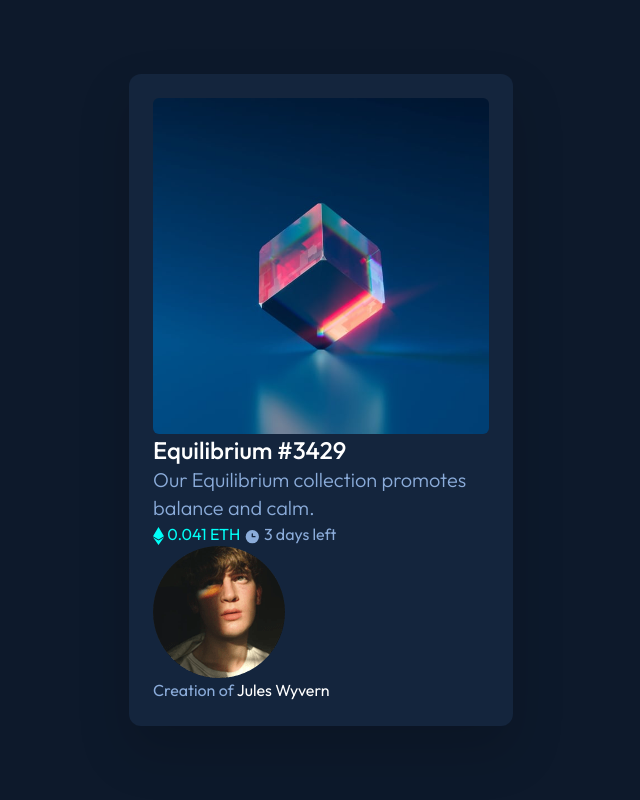
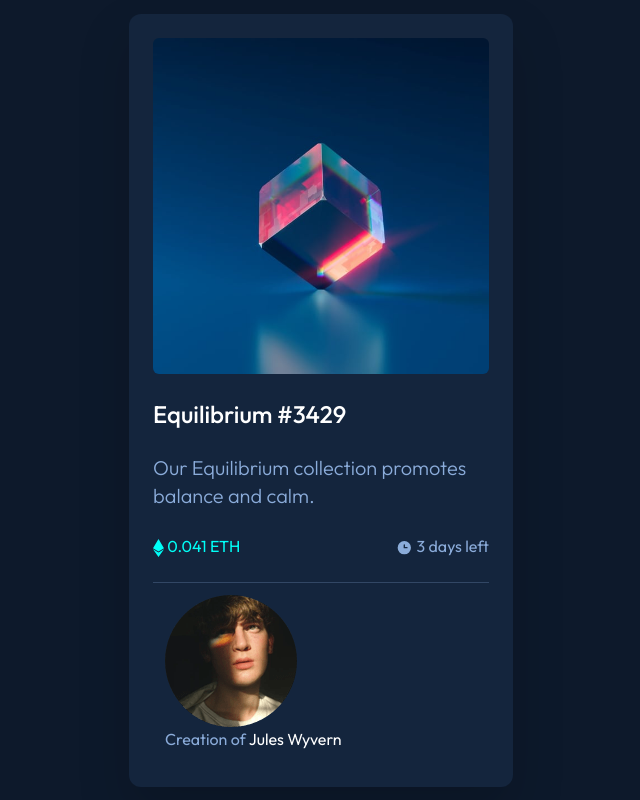
Before and after one commit to pixelzee3/nft-preview-card-component-main, a website built with Parcel: page src/index.html in a window 1280 px wide. Shown: the whole page, without its empty margins (319-959 px from the left). Built offline with nearby package versions, Linux system fonts and the light colour scheme.

Commit message:
Define padding and stuff.

```diff
--- a/src/index.html
+++ b/src/index.html
@@ -23,13 +23,13 @@
       <img
         src="images/image-equilibrium.jpg"
         alt="An NFT of a cube."
-        class="w-full h-auto rounded-md"
+        class="w-full h-auto rounded-md mb-6"
       />
       <h1 class="text-2xl text-white font-medium">Equilibrium #3429</h1>
-      <p class="text-xl font-light text-soft-blue">
+      <p class="text-xl font-light text-soft-blue my-6">
         Our Equilibrium collection promotes balance and calm.
       </p>
-      <div>
+      <div class="flex justify-between mb-6">
         <span>
           <svg
             width="11"
@@ -59,7 +59,7 @@
           <span class="text-soft-blue">3 days left</span>
         </span>
       </div>
-      <div>
+      <div class="border-t border-soft-blue/25 p-3">
         <img src="images/image-avatar.png" alt="Jules Wyvern's avatar." />
         <span class="text-soft-blue">Creation of <em class="text-white not-italic">Jules Wyvern</em></span>
       </div>
```
